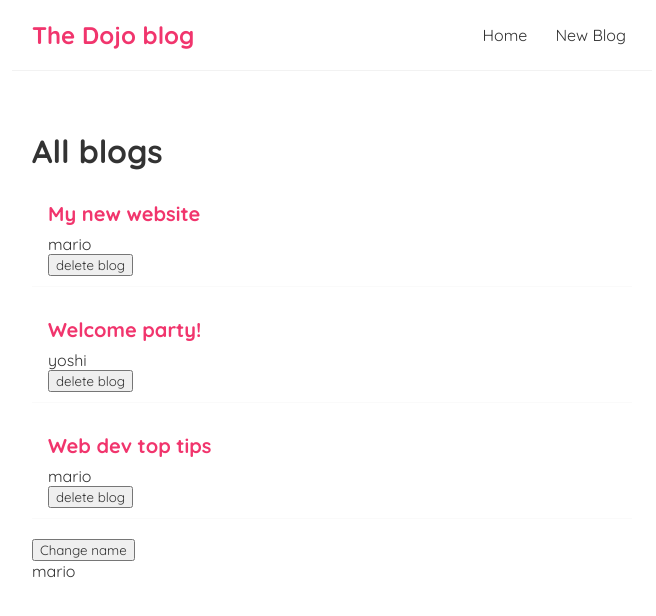
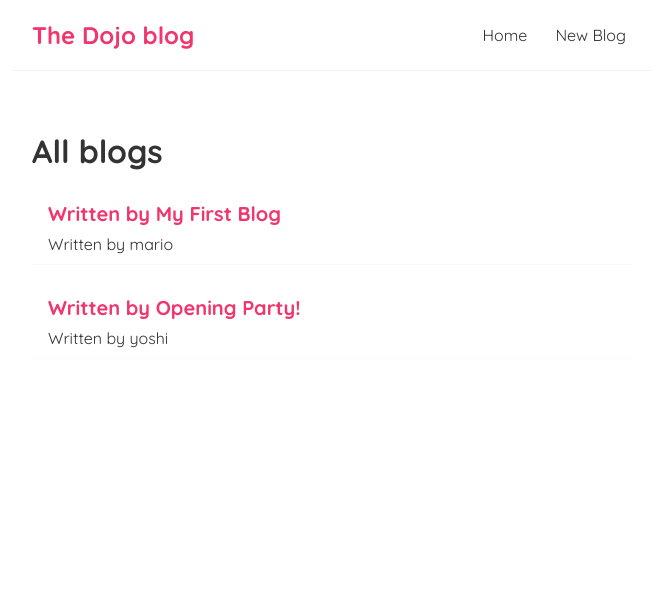
Before and after one commit to Pavlin-React/Complete-React-Tutorial, a React (Create React App) app: page / in a window 1280 px wide. Shown: the top 616 px of the page, without its empty margins (308-964 px from the left). Built offline with nearby package versions, Linux system fonts and the light colour scheme; data requests are answered from the project's data file.

Commit message:
Fetching Data with useEffect

```diff
--- a/src/BlogList.js
+++ b/src/BlogList.js
@@ -1,4 +1,4 @@
-const BlogList = ( { blogs, title, handleDelete } ) => {
+const BlogList = ( { blogs, title } ) => {
   // let blogs = props.blogs
   // let title = props.title
 
@@ -7,9 +7,8 @@ const BlogList = ( { blogs, title, handleDelete } ) => {
       <h1>{ title }</h1>
       { blogs.map(blog => (
         <div className='blog-preview' key={blog.id}>
-          <h2>{blog.title}</h2>
-          <p>{blog.author}</p>
-          <button onClick={ () => handleDelete( blog.id ) } >delete blog</button>
+          <h2>Written by {blog.title}</h2>
+          <p>Written by {blog.author}</p>
         </div>
       ))}
     </div>
--- a/src/Home.js
+++ b/src/Home.js
@@ -2,30 +2,20 @@ import { useState, useEffect } from "react";
 import BlogList from "./BlogList";
 
 const Home = () => {
-  let [blogs, setBlogs] = useState( [
-    { title: 'My new website', body: 'lorem ipsum...', author: 'mario', id: 1 },
-    { title: 'Welcome party!', body: 'lorem ipsum...', author: 'yoshi', id: 2 },
-    { title: 'Web dev top tips', body: 'lorem ipsum...', author: 'mario', id: 3 }
-  ] )
+  let [blogs, setBlogs] = useState( null )
 
-  let [name, setName] = useState( 'mario' )
 
-  let handleDelete = ( id ) => {
-    let newBlogs = blogs.filter( blog => blog.id !== id )
-    setBlogs( newBlogs )
-  }
 
   useEffect( () => {
-    console.log('use effect');
-    console.log(name);
-  }, [ name ] )
+    fetch( 'http://localhost:8000/blogs' )
+      .then( res => res.json() )
+      .then( data => setBlogs( data ) )
+  }, [] )
 
 
   return (
     <div className='home'>
-      <BlogList blogs={ blogs } title='All blogs' handleDelete={ handleDelete } />
-      <button onClick={ () => setName( 'luigi' ) } >Change name</button>
-      <p>{ name }</p>
+      { blogs && <BlogList blogs={ blogs } title='All blogs' /> }
     </div>
   );
 }
```
